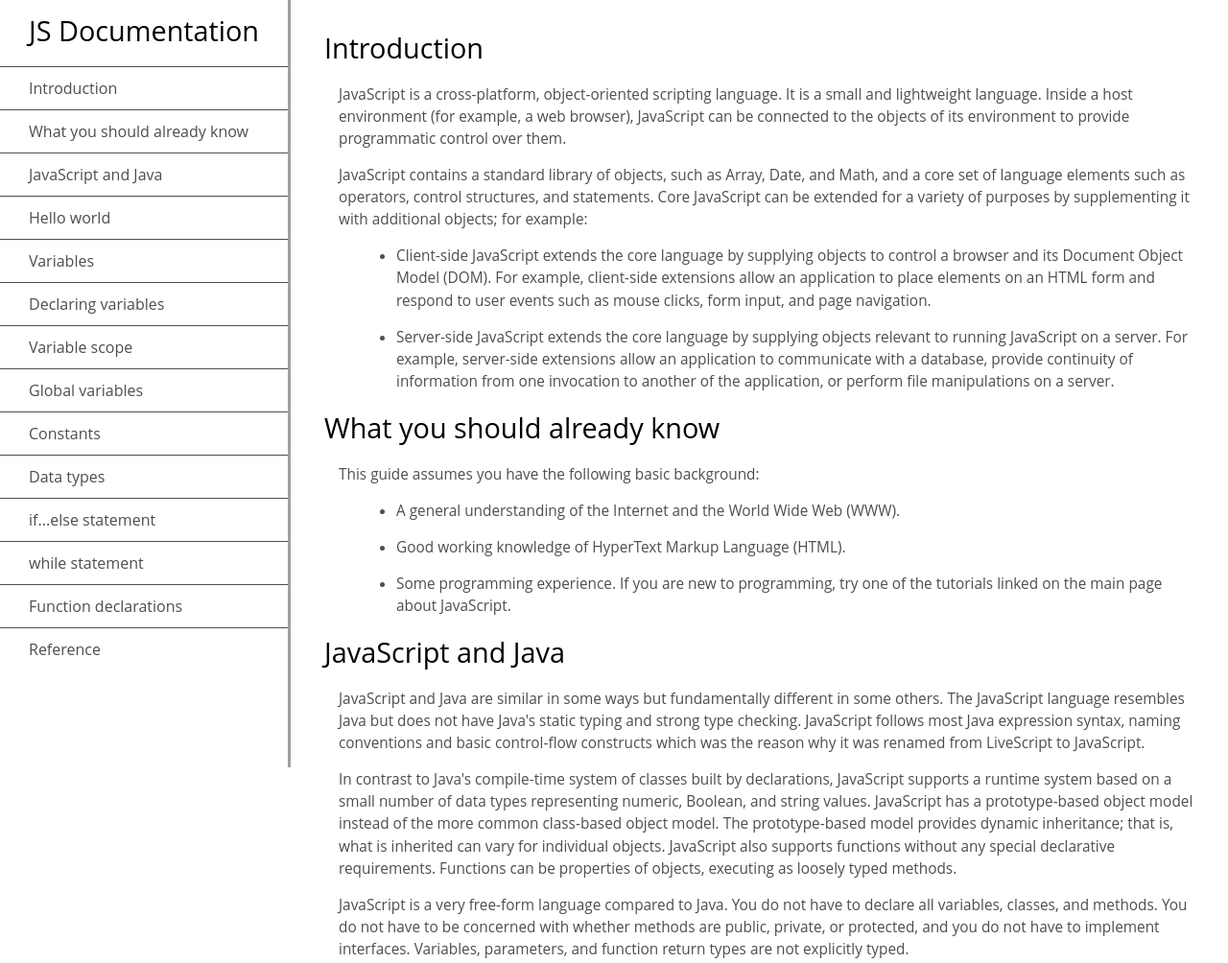
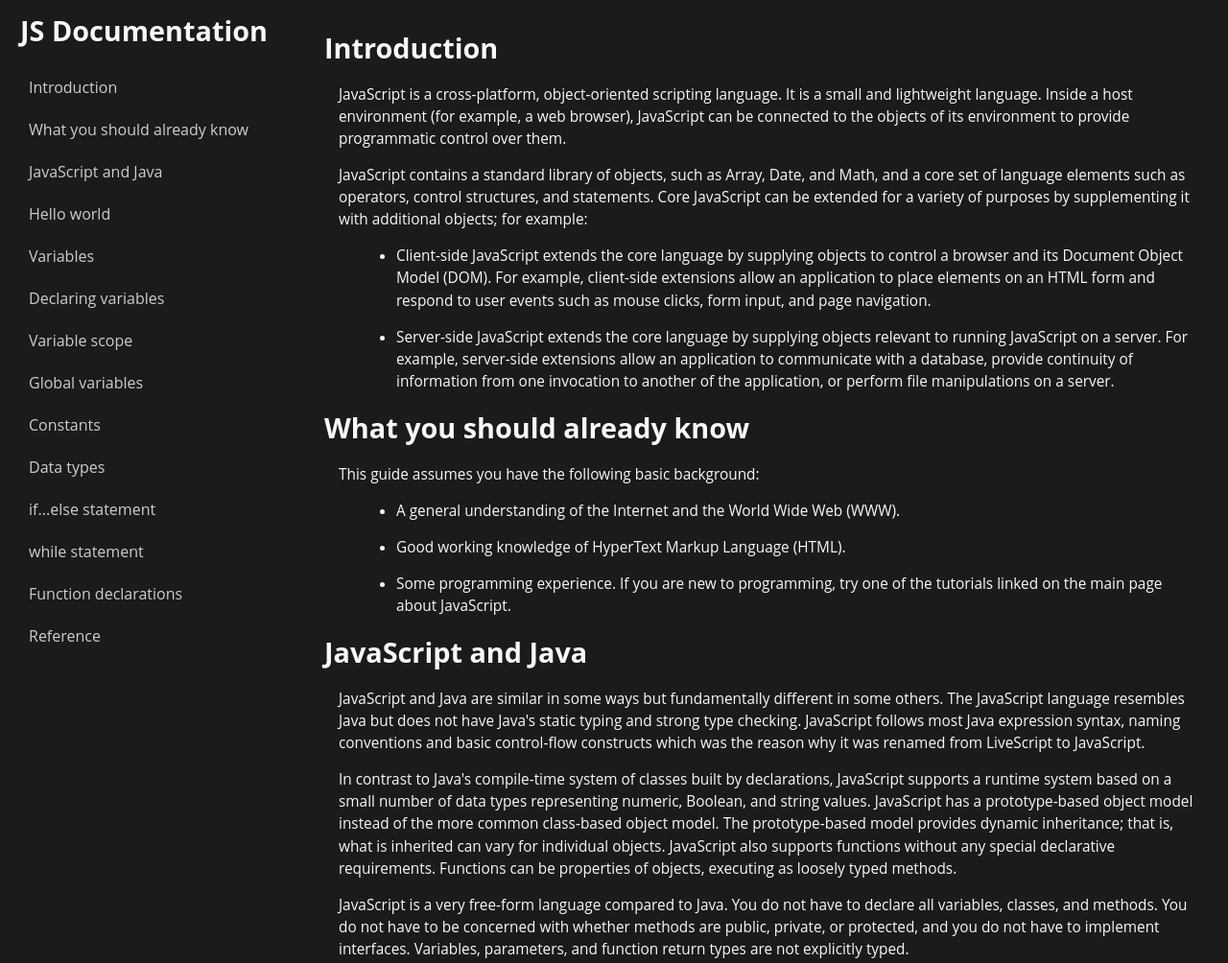
Before and after one commit to code-devendra/freeCodeCamp-Web-Design-Training, a plain HTML site: page tech-documentation-page/index.html in a window 1280 px wide. Shown: the top 1004 px of the page at 96% size. Drawn offline with Linux system fonts and the light colour scheme.

Commit message:
converted to dark mode

```diff
--- a/tech-documentation-page/style.css
+++ b/tech-documentation-page/style.css
@@ -1,8 +1,8 @@
 html,
 body {
     min-width: 290px;
-    color: #4d4e53;
-    background-color: #ffffff;
+    color: #F8F8F8;
+    background-color: #1B1B1B;
     font-family: 'Open Sans', Arial, sans-serif;
     line-height: 1.5;
 }
@@ -14,16 +14,14 @@ body {
     left: 0px;
     width: 300px;
     height: 100%;
-    border-right: solid;
-    border-color: rgba(0, 22, 22, 0.4);
 }
 
 header {
-    color: black;
+    color: #F8F8F8;
     margin: 10px;
     text-align: center;
     font-size: 1.8em;
-    font-weight: thin;
+    font-weight: bold;
 }
 
 #main-doc header {
@@ -32,15 +30,14 @@ header {
 }
 
 #navbar ul {
-    height: 89%;
+    height: 88%;
     padding: 0;
     overflow-y: auto;
     overflow-x: hidden;
 }
 
 #navbar li {
-    color: #4d4e53;
-    border-top: 1px solid;
+    color: #CDCDCD;
     list-style: none;
     position: relative;
     cursor: pointer;
@@ -49,7 +46,7 @@ header {
 #navbar a {
     display: block;
     padding: 10px 30px;
-    color: #4d4e53;
+    color: #CDCDCD;
     text-decoration: none;
     cursor: pointer;
 }
@@ -61,7 +58,7 @@ header {
 }
 
 section article {
-    color: #4d4e53;
+    color: #F8F8F8;
     margin: 15px;
     font-size: 0.96em;
 }
@@ -78,7 +75,7 @@ code {
     word-break: normal;
     word-wrap: normal;
     line-height: 2;
-    background-color: #f7f7f7;
+    background-color: #343434;
     padding: 15px;
     margin: 10px;
     border-radius: 5px;
@@ -91,7 +88,7 @@ code {
     }
 
     #navbar {
-        background-color: white;
+        background-color: #1B1B1B;
         position: absolute;
         top: 0;
         padding: 0;
```
